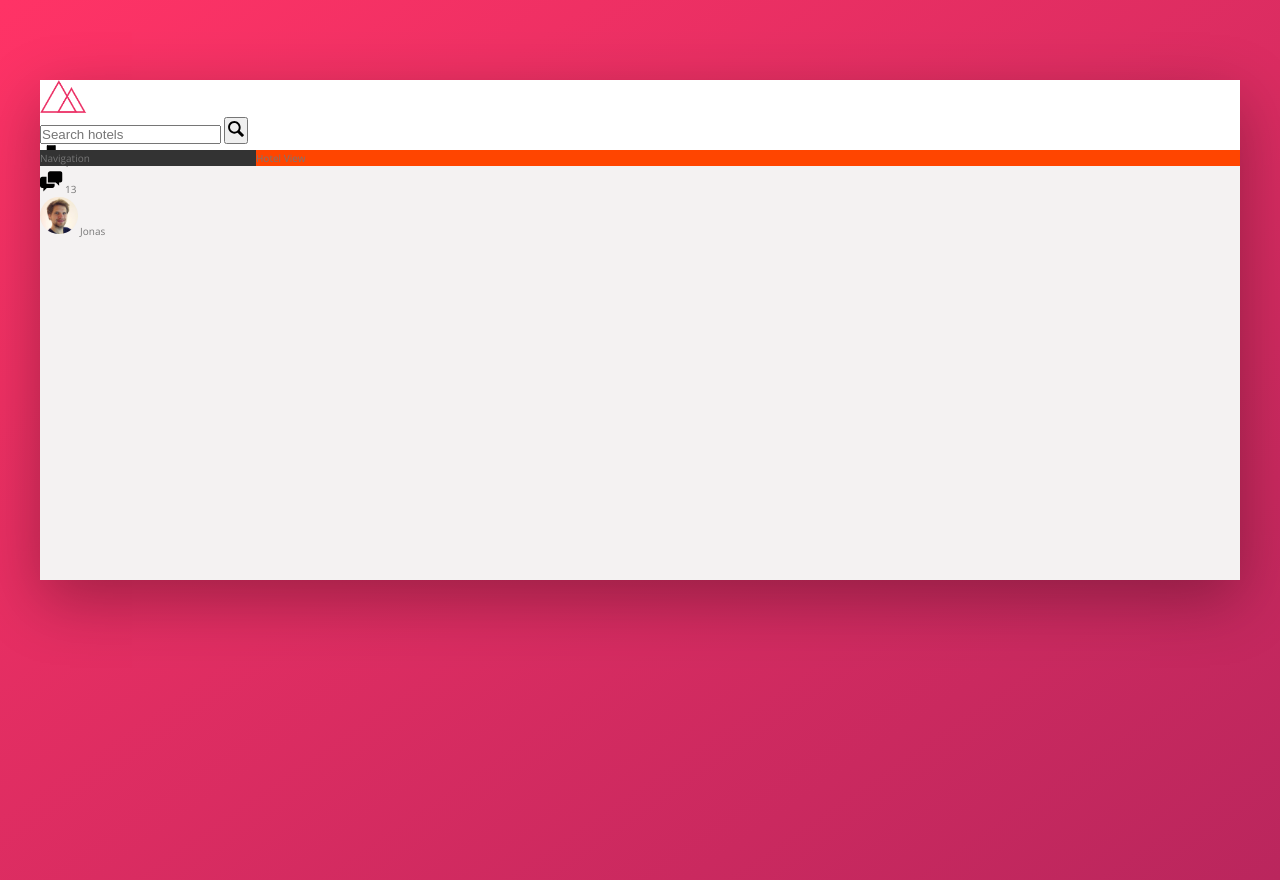
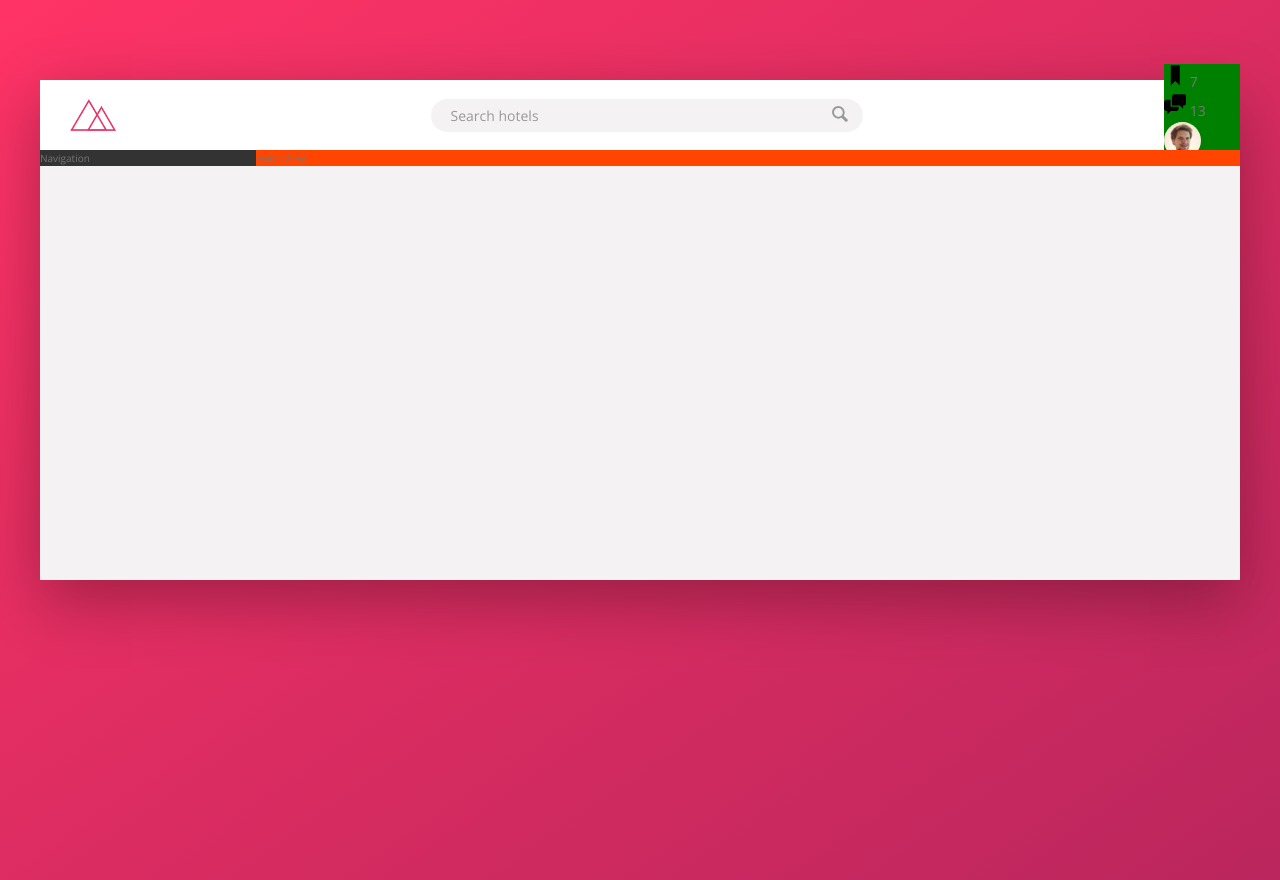
Before and after one commit to optimus-anu/Trillo, a website: page index.html in a window 1280 px wide. Drawn offline with nearby package versions, Linux system fonts and the light colour scheme.

Commit message:
Building the Header Part 2

```diff
--- a/sass/_components.scss
+++ b/sass/_components.scss
@@ -2,30 +2,70 @@
 //LOGO
 .logo {
     height: 3.25rem;
-
+    margin-left: 3rem;
 }
 
 
 /////////////////////////////////
 //SEARCH
 .search {
+    flex: 0 0 40%;
+    display: flex;
+    align-items: center;
+    justify-content: center;
+
     &__input {
+        font-family: inherit;
+        font-size: inherit;
+        color: inherit;
+        background-color: var(--color-grey-light-2);
+        border: none;
+        padding: .7rem 2rem;
+        border-radius: 100px;
+        width: 90%;
+        transition: all 0.2s;
+        margin-right: -3.25rem;
 
+        &:focus {
+            outline: none;
+            width: 100%;
+            background-color: var(--color-grey-light-3);
+        }
+
+        &::-webkit-input-placeholder {
+            font-weight: 100;
+            color: var(--color-grey-dark-3);
+        }
+    }
+
+    &__input:focus + &__button {
+         background-color: var(--color-grey-light-2);
     }
 
     &__button {
+        border: none;
+        background-color: var(--color-grey-light-2);
 
+        &:focus {
+            outline: none;
+        }
+
+        &:active {
+            transform: translateY(2px);
+        }
     }
 
     &__icon {
         height: 2rem;
         width: 2rem;
+        fill: var(--color-grey-dark-3)
     }
 }
 
 /////////////////////////////////
 //USER NAVIGATION
 .user-nav {
+    background-color: green;
     &__icon-box {
 
     }
--- a/sass/_layout.scss
+++ b/sass/_layout.scss
@@ -7,9 +7,13 @@
 }
 
 .header {
+    font-size: 1.4rem;
     height: 7rem;
     background-color: #fff;
     border-bottom: var(--color-grey-light-2);
+    display: flex;
+    justify-content: space-between;
+    align-items: center;
 }
 
 .content {
```
Also changed, not shown: index.html (+1 -1 lines), css/style.css.
